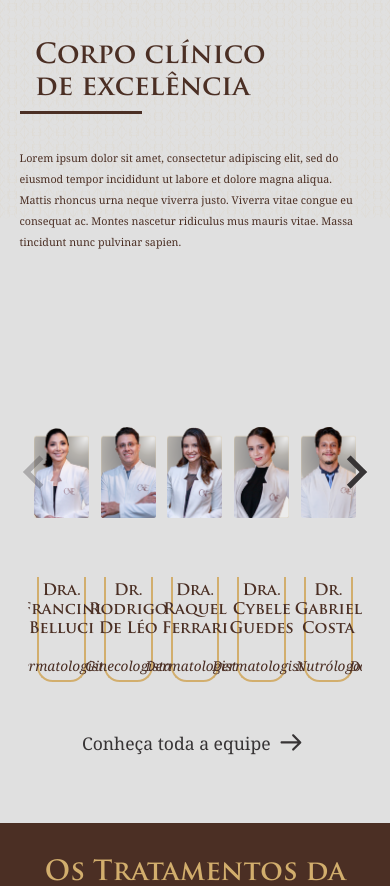
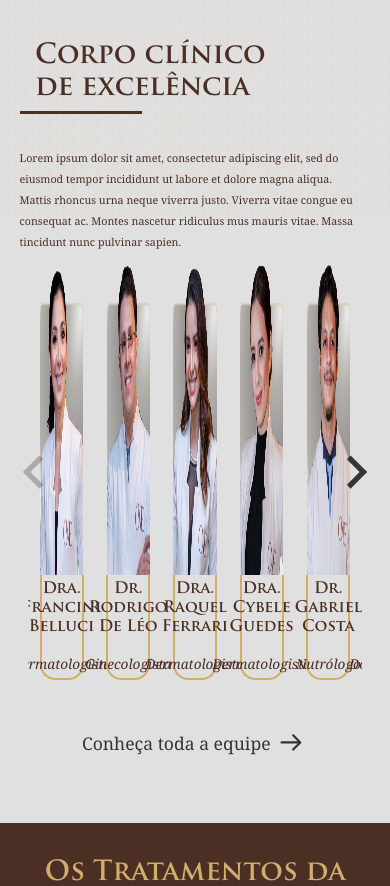
Before and after one commit to MH-Borges/One_Medical_Group, a PHP site: page / in a window 390 px wide. Shown: the part 4396-5282 px from the top of the page. Run offline with PHP 8.4, Linux system fonts and the light colour scheme.

Commit message:
ajuste card equipe mobile

```diff
--- a/css/style.css
+++ b/css/style.css
@@ -2319,15 +2319,27 @@ body #Main_index #form .formBlock .text-warning {
   body #Main_index #equipe .splide .splide__arrows .splide__arrow--next {
     right: -2vw;
   }
+  body #Main_index #equipe .splide .splide__track .splide__list .splide__slide {
+    padding: 0;
+    position: relative;
+  }
+  body #Main_index #equipe .splide .splide__track .splide__list .splide__slide img {
+    padding: 0;
+    width: 65%;
+    height: 90%;
+    margin-left: 17.5%;
+    margin-top: 5%;
+    -o-object-fit: fill;
+       object-fit: fill;
+  }
   body #Main_index #equipe .splide .splide__track .splide__list .splide__slide .infosCards {
-    position: absolute;
-    width: 73%;
+    width: 66%;
     height: 25%;
     bottom: 0;
     left: 0;
     z-index: 2;
-    margin: 13.5%;
-    margin-bottom: 1.5%;
+    margin: 17%;
+    margin-bottom: 5%;
     border-bottom-left-radius: 4vw;
     border-bottom-right-radius: 4vw;
     border: 2px solid #D2AE6D;
--- a/css/style.scss
+++ b/css/style.scss
@@ -2297,15 +2297,24 @@ body {
                     .splide__track {
                         .splide__list{
                             .splide__slide{
+                                padding: 0;
+                                position: relative;
+                                img{
+                                    padding: 0;
+                                    width: 65%;
+                                    height: 90%;
+                                    margin-left: 17.5%;
+                                    margin-top: 5%;
+                                    object-fit: fill;
+                                }
                                 .infosCards{
-                                    position: absolute;
-                                    width: 73%;
+                                    width: 66%;
                                     height: 25%;
                                     bottom: 0;
                                     left: 0;
                                     z-index: 2;
-                                    margin: 13.5%;
-                                    margin-bottom: 1.5%;
+                                    margin: 17%;
+                                    margin-bottom: 5%;
                                     border-bottom-left-radius: 4vw;
                                     border-bottom-right-radius: 4vw;
                                     border: 2px solid $Amarelo;
```
Also changed, not shown: 1 other file.
